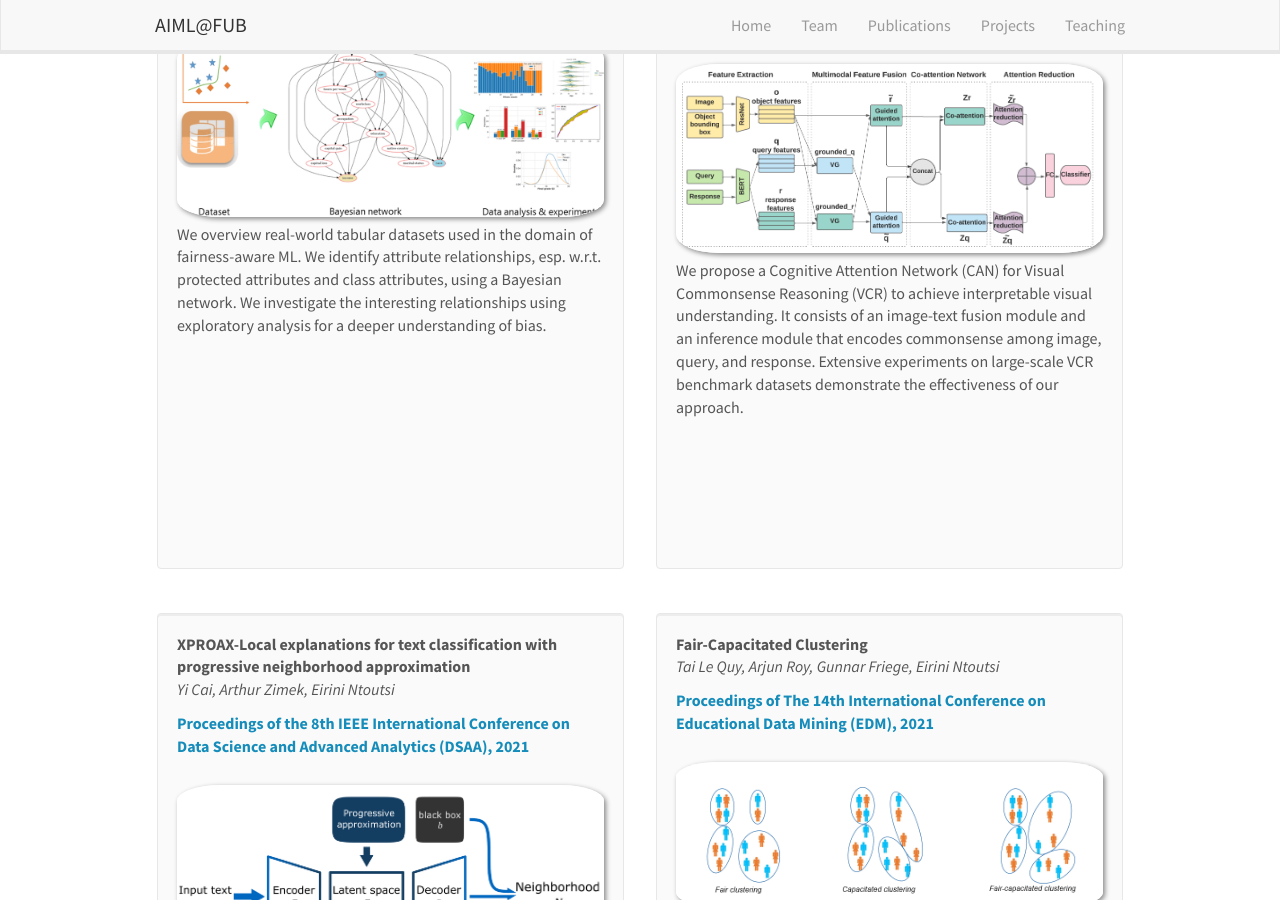
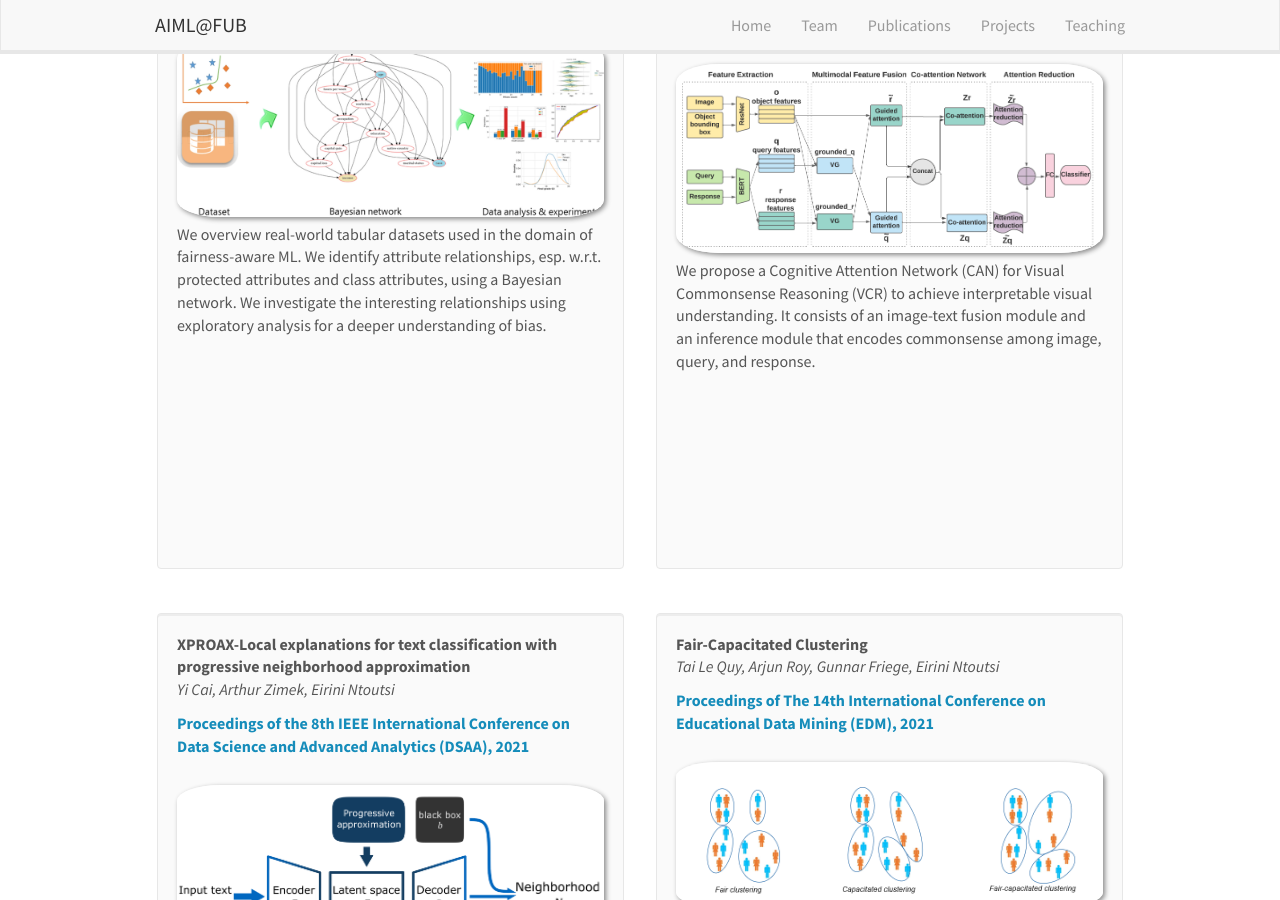
Before and after one commit to AIML-research/AIML-research.github.io, a Jekyll site: the page built from _pages/publications.md, in a window 1280 px wide and 900 px high, scrolled down 332 px. Built offline with Jekyll 4.4.1, drawn with Linux system fonts in a browser that asks for light colours; nearby versions of some CDN libraries.

Commit message:
Update publist.yml

```diff
--- a/_data/publist.yml
+++ b/_data/publist.yml
@@ -30,7 +30,7 @@
 
 - title: "Interpretable Visual Understanding with Cognitive Attention Network"
   image: Xuejiao2021.png
-  description: We propose a Cognitive Attention Network (CAN) for Visual Commonsense Reasoning (VCR) to achieve interpretable visual understanding. It consists of an image-text fusion module and an inference module that encodes commonsense among image, query, and response. Extensive experiments on large-scale VCR benchmark datasets demonstrate the effectiveness of our approach.
+  description: We propose a Cognitive Attention Network (CAN) for Visual Commonsense Reasoning (VCR) to achieve interpretable visual understanding. It consists of an image-text fusion module and an inference module that encodes commonsense among image, query, and response.
   authors: Xuejiao Tang, Wenbin Zhang, Yi Yu, Kea Turner, Tyler Derr, Mengyu Wang, Eirini Ntoutsi
   link:
     url: https://doi.org/10.1007/978-3-030-86362-3_45
```
